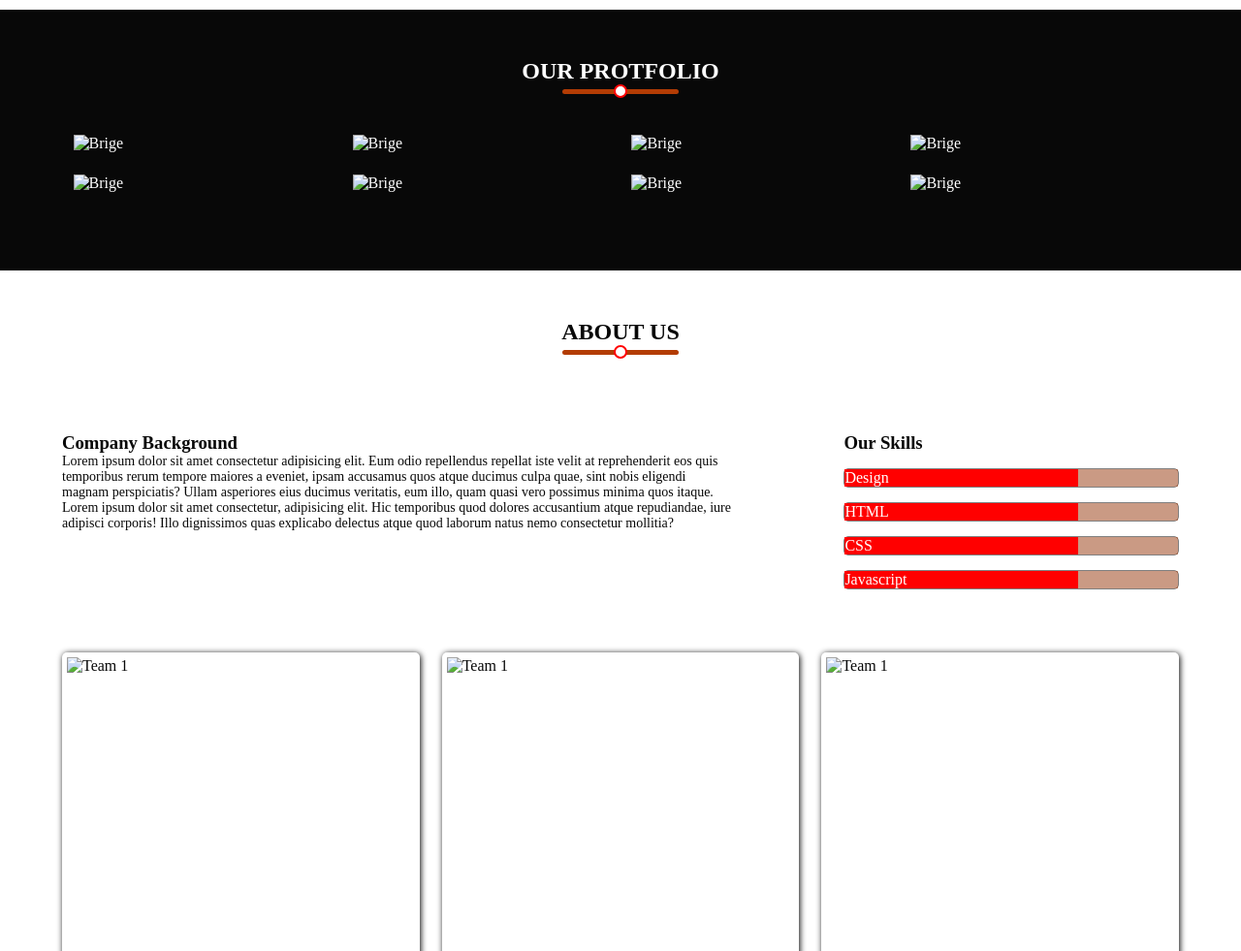
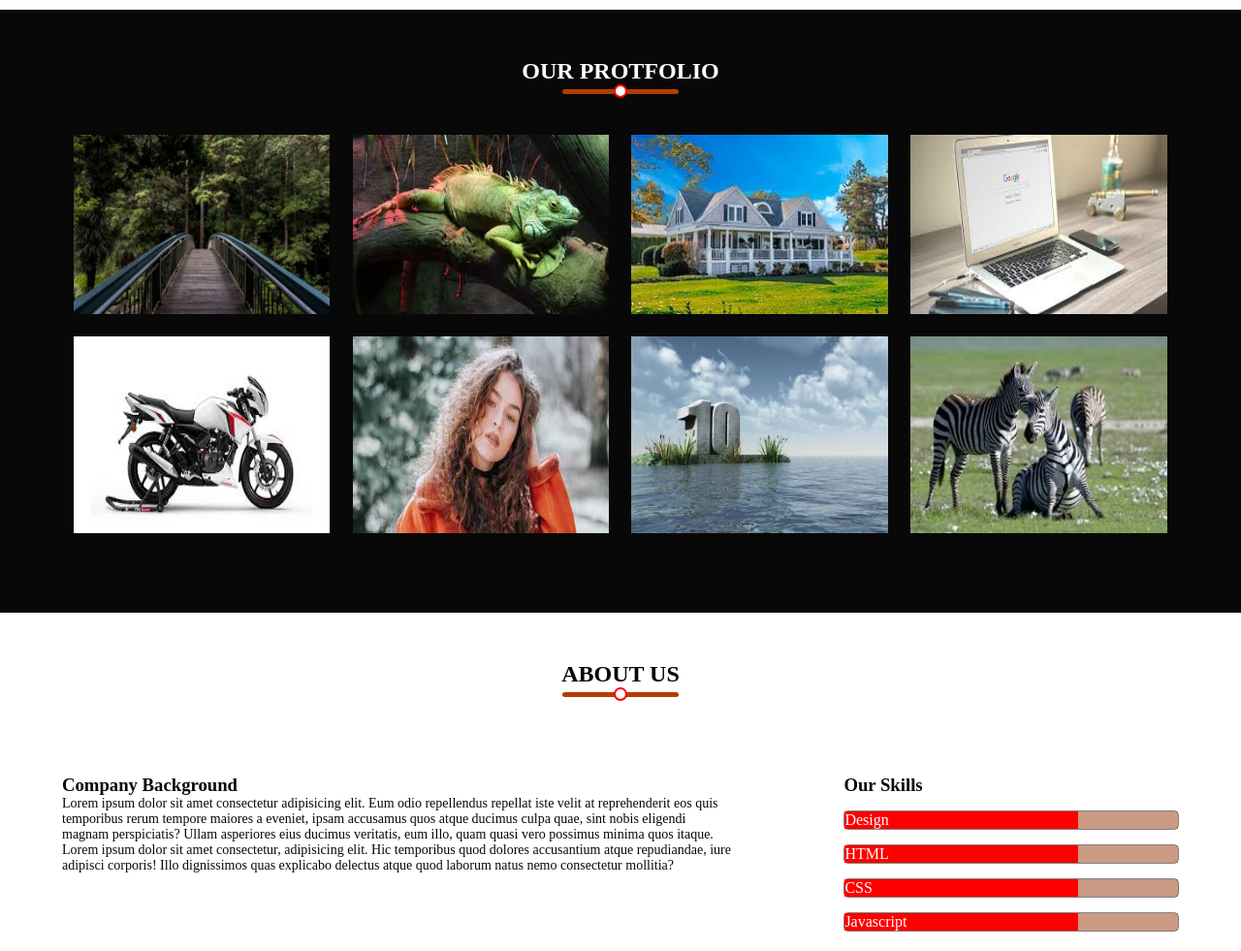
Before and after one commit to ayshaMone/compass, a plain HTML site: page index.html in a window 1280 px wide. Shown: the part 840-1821 px from the top of the page at 97% size. Drawn offline with Linux system fonts and the light colour scheme; the site is published under a folder, as on GitHub Pages, so addresses that start at the root find nothing.

Commit message:
change image path

```diff
--- a/index.html
+++ b/index.html
@@ -142,28 +142,28 @@
             <div class="section-content">
                 <div class="portfolios d-flex">
                     <div class="portfolio-item">
-                        <img src="/assets/image/protfolio/forest-brige.jpg" alt="Brige">
+                        <img src="assets/image/protfolio/forest-brige.jpg" alt="Brige">
                     </div>
                     <div class="portfolio-item">
-                        <img src="/assets/image/protfolio/gitgity.jpeg" alt="Brige">
+                        <img src="assets/image/protfolio/gitgity.jpeg" alt="Brige">
                     </div>
                     <div class="portfolio-item">
-                        <img src="/assets/image/protfolio/house.jpeg" alt="Brige">
+                        <img src="assets/image/protfolio/house.jpeg" alt="Brige">
                     </div>
                     <div class="portfolio-item">
-                        <img src="/assets/image/protfolio/laptop.jpeg" alt="Brige">
+                        <img src="assets/image/protfolio/laptop.jpeg" alt="Brige">
                     </div>
                     <div class="portfolio-item">
-                        <img src="/assets/image/protfolio/motor-cycle.jpeg" alt="Brige">
+                        <img src="assets/image/protfolio/motor-cycle.jpeg" alt="Brige">
                     </div>
                     <div class="portfolio-item">
-                        <img src="/assets/image/protfolio/pagra-seri.jpeg" alt="Brige">
+                        <img src="assets/image/protfolio/pagra-seri.jpeg" alt="Brige">
                     </div>
                     <div class="portfolio-item">
-                        <img src="/assets/image/protfolio/ten.jpg" alt="Brige">
+                        <img src="assets/image/protfolio/ten.jpg" alt="Brige">
                     </div>
                     <div class="portfolio-item">
-                        <img src="/assets/image/protfolio/zebra.jpeg" alt="Brige">
+                        <img src="assets/image/protfolio/zebra.jpeg" alt="Brige">
                     </div>
                 </div>
             </div>
@@ -205,7 +205,7 @@
                         <div class="team-member">
                             <div class="card">
                                 <div class="card-media">
-                                    <img src="/assets/image/about/team-1.jpeg" alt="Team 1">
+                                    <img src="assets/image/about/team-1.jpeg" alt="Team 1">
                                 </div>
                                 <div class="card-header">
                                     Tracy Designer</h3>
@@ -222,7 +222,7 @@
                         <div class="team-member">
                             <div class="card">
                                 <div class="card-media">
-                                    <img src="/assets/image/about/team-2.jpg" alt="Team 1">
+                                    <img src="assets/image/about/team-2.jpg" alt="Team 1">
                                 </div>
                                 <div class="card-header">
                                     Mary Developer</h3>
@@ -239,7 +239,7 @@
                         <div class="team-member">
                             <div class="card">
                                 <div class="card-media">
-                                    <img src="/assets/image/about/team-3.jpg" alt="Team 1">
+                                    <img src="assets/image/about/team-3.jpg" alt="Team 1">
                                 </div>
                                 <div class="card-header">
                                     Julia Engeneer</h3>
@@ -295,7 +295,7 @@
                         <h3>Find Us</h3>
                         <div class="contact-info">
                             <div class="contact-map">
-                                <img src="/assets/image/contact/map.jpg" alt="Map">
+                                <img src="assets/image/contact/map.jpg" alt="Map">
                             </div>
                             <p>Lorem, ipsum dolor sit amet consectetur adipisicing elit. Temporibus perferendis est
                                 sequi velit enim, ad repellendus. Ipsam possimus impedit asperiores!</p>
```
